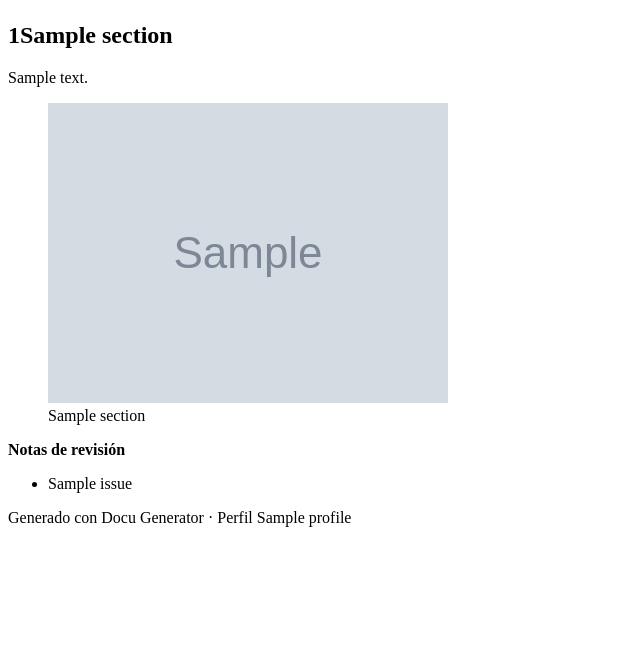
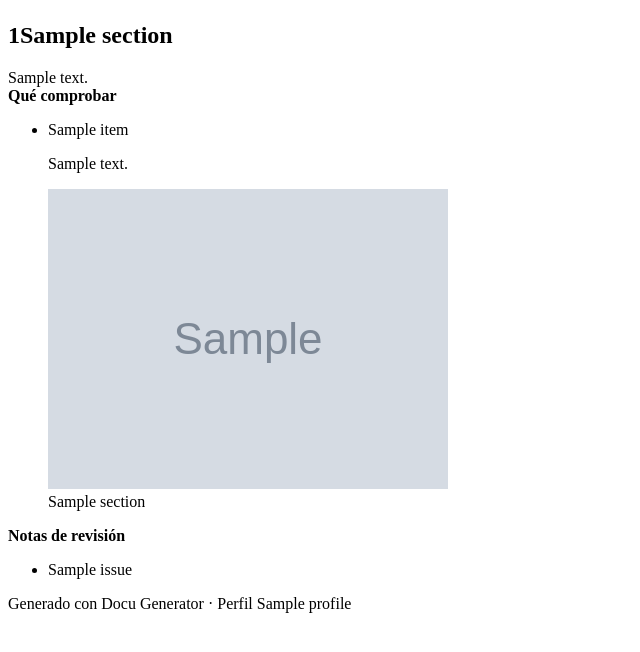
Before and after one commit to alexxarmaas/docu_generator, a Python web app: template templates/guide.html in a window 1280 px wide. Shown: the part 84-736 px from the top of the page, without its empty margins (0-640 px from the left). Run offline with Jinja, Linux system fonts and the light colour scheme; the template is opened without the code that fills it: most values are stand-ins (such as "Sample title", 1, 10 or a date in 2020); grey boxes marked "Sample" are stand-in pictures.

Commit message:
feat: render checklist and note blocks

```diff
--- a/templates/guide.html
+++ b/templates/guide.html
@@ -19,7 +19,25 @@
     {% for section in sections %}
     <section>
       <h2><span class="step-number">{{ loop.index }}</span>{{ section.title }}</h2>
+
+      {% if section.body_html %}
       <div>{{ section.body_html | safe }}</div>
+      {% endif %}
+
+      {% if section.checklist %}
+      <div class="checklist">
+        <strong>Qué comprobar</strong>
+        <ul>
+          {% for item in section.checklist %}
+          <li>{{ item }}</li>
+          {% endfor %}
+        </ul>
+      </div>
+      {% endif %}
+
+      {% if section.note %}
+      <blockquote>{{ section.note }}</blockquote>
+      {% endif %}
 
       {% if section.image_src %}
       <figure>
@@ -31,7 +49,7 @@
     {% endfor %}
 
     {% if guide.closing_note %}
-    <section>{{ closing_html | safe }}</section>
+    <section class="closing-note">{{ closing_html | safe }}</section>
     {% endif %}
 
     {% if review.issues %}
```
